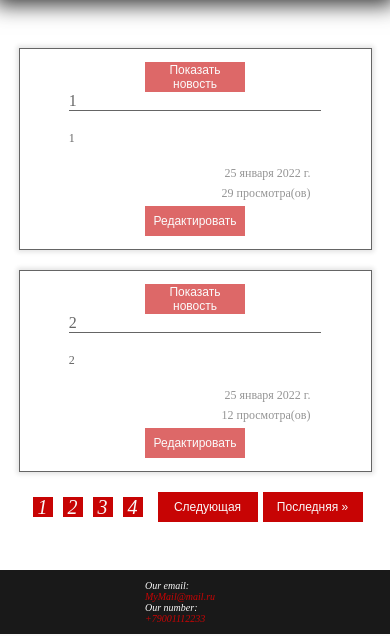
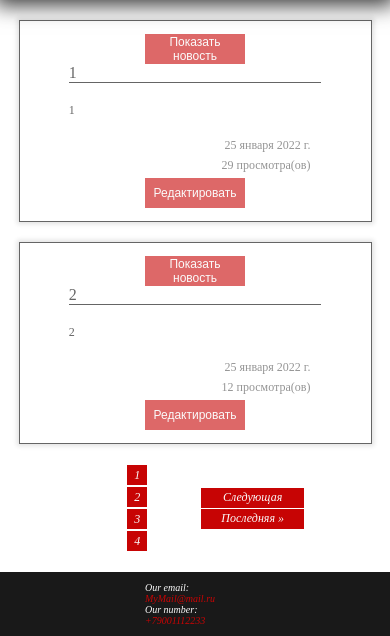
Before and after one commit to CubikWEB/testwork_ready, a Django app: page /allnews in a window 390 px wide. Shown: the part 210-846 px from the top of the page. Run offline with Django 4.2, Linux system fonts and the light colour scheme; data comes from the database, SQL or seed files in the repository; both versions use the stored data as it was after the commit.

Commit message:
пагинация

```diff
--- a/static/css/allnews.css
+++ b/static/css/allnews.css
@@ -11,10 +11,14 @@
     font-style: italic;
     font-size: 20px;
     margin: 10px 5px;
+    width: 30%;
+    padding: 0;
 
 }
+.select_page{
+}
 .current-page{
-     display: flex;
+    display: flex;
     flex-direction: row;
     justify-content: center;
     align-items: center;
@@ -22,10 +26,10 @@
 .button-page{
     background-color: var(--color-text);
     color: var(--hover-text);
-    margin: 0 5px;
+    margin: 5px 5px;
     display: block;
-    width: 20px;
-    height: 20px;
+    min-width: 20px;
+    min-height: 20px;
     display: flex;
     flex-direction: row;
     justify-content: center;
@@ -39,3 +43,20 @@
     border: 1px solid var(--color-text);
     transition: .3s ease-in;
 }
+@media screen and (max-width:650px){
+    .current-page, .select_page{
+        font-size: 16px;
+    }
+}
+
+@media screen and (max-width:400px){
+    .button-page{
+        margin: 1px;
+    }
+    .current-page{
+        flex-direction: column;
+    }
+    .current-page, .select_page{
+        font-size: 12px;
+    }
+}
--- a/testworkapp/templates/testworkapp/allnews.html
+++ b/testworkapp/templates/testworkapp/allnews.html
@@ -52,8 +52,8 @@
 
         {% if page_obj.has_previous %}
             <div class="select_page">
-                <a href="?page=1"><button>&laquo; Первая</button></a>
-                <a href="?page={{ page_obj.previous_page_number }}"><button>Предыдущая</button></a>
+                <a href="?page=1" class="button-page">&laquo; Первая</a>
+                <a href="?page={{ page_obj.previous_page_number }}" class="button-page">Предыдущая</a>
             </div>
         {% endif %}
 
@@ -69,8 +69,8 @@
 
         {% if page_obj.has_next %}
             <div class="select_page">
-                <a href="?page={{ page_obj.next_page_number }}"><button>Следующая</button></a>
-                <a href="?page={{ page_obj.paginator.num_pages }}"><button>Последняя &raquo;</button></a>
+                <a href="?page={{ page_obj.next_page_number }}" class="button-page">Следующая</a>
+                <a href="?page={{ page_obj.paginator.num_pages }}" class="button-page">Последняя &raquo;</a>
             </div>
     {% endif %}
 
```
Also changed, not shown: db.sqlite3, media/media/UE54IY10RgI.jpg (added).
